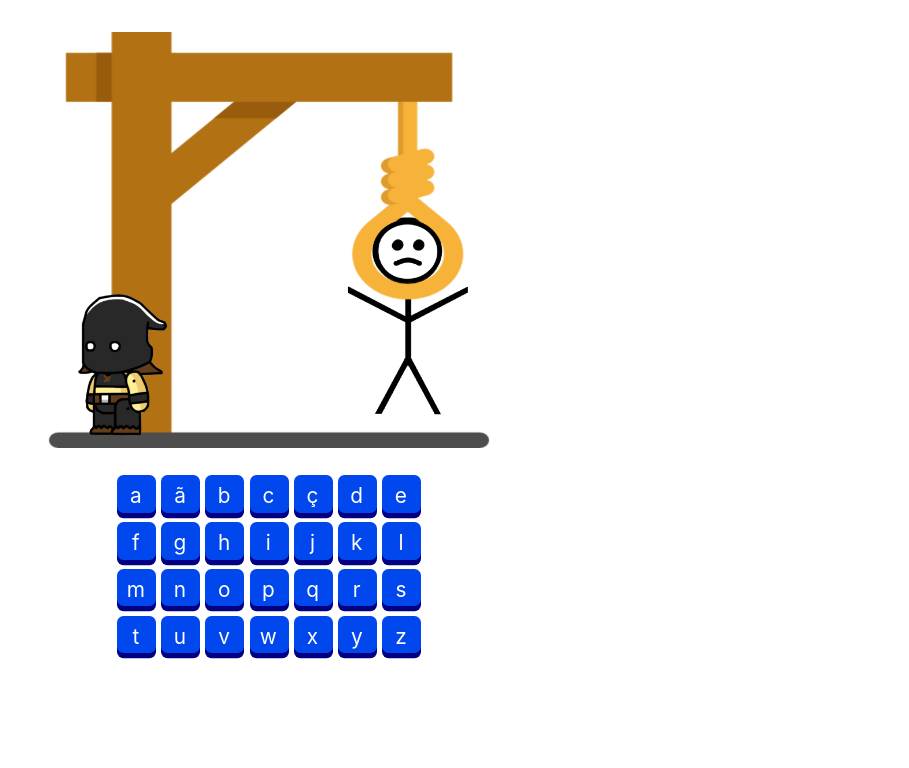
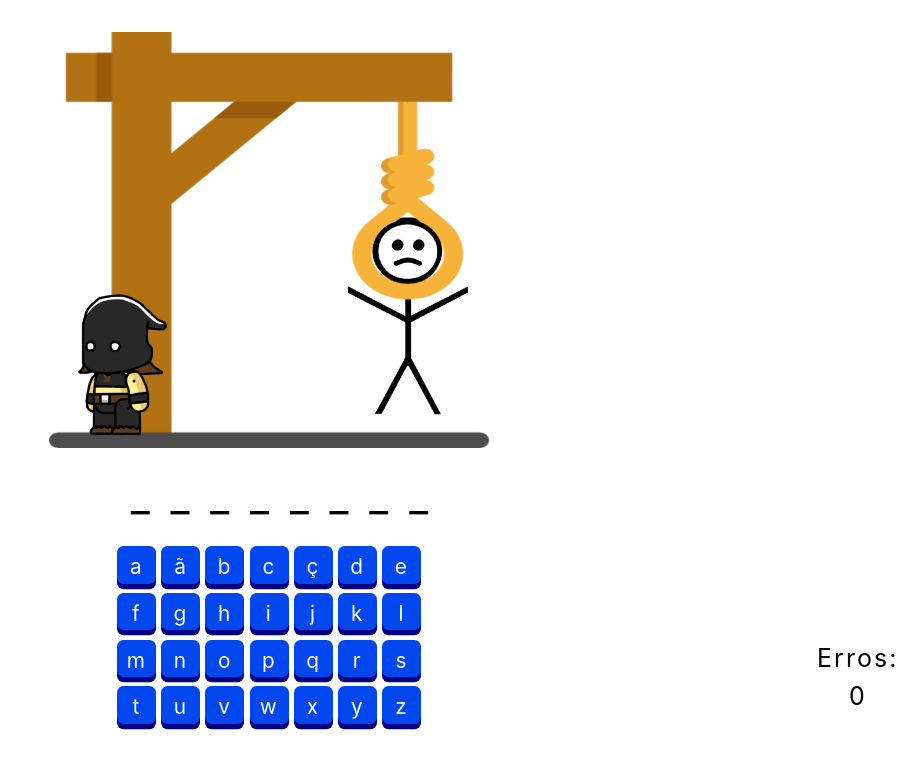
Before and after one commit to LeonardoLuz2/jogo-da-forca, a React (Create React App) app: page /game in a window 1280 px wide. Shown: the top 768 px of the page, without its empty margins (371-1280 px from the left). Built offline with nearby package versions, Linux system fonts and the light colour scheme.

Commit message:
feature da palavra

```diff
--- a/src/pages/game/game.css
+++ b/src/pages/game/game.css
@@ -42,7 +42,7 @@
     letter-spacing: 0.1rem;
     bottom: 8%;
     position: absolute;
-    left: 83%;
+    left: 92%;
   }
   .Hangman-btns {
     text-align: center;
--- a/src/pages/game/index.jsx
+++ b/src/pages/game/index.jsx
@@ -83,14 +83,14 @@ class Hangman extends Component {
 
                 <div className="Hangman">
                     <img src={this.props.images[this.state.nWrong]} alt={altText} />
-                    {/* <p className="Hangman-wrong">Palpites Errados: {this.state.nWrong}</p> */}
+                    <p className="Hangman-wrong">Erros: {this.state.nWrong}</p>
                     <p className="Hangman-word">
-                        {/* {!gameOver ? this.guessedWord() : this.state.answer} */}
+                        {!gameOver ? this.guessedWord() : this.state.answer}
                     </p>
                     <p className="Hangman-btns">{gameState}</p>
-                    {/* <button className="Hangman-reset" onClick={this.reset}>
+                    {/* {<button className="Hangman-reset" onClick={this.reset}>
                         Recomeçar
-                     </button> */}
+                     </button>} */}
                 </div>
             </section>
         );
```
